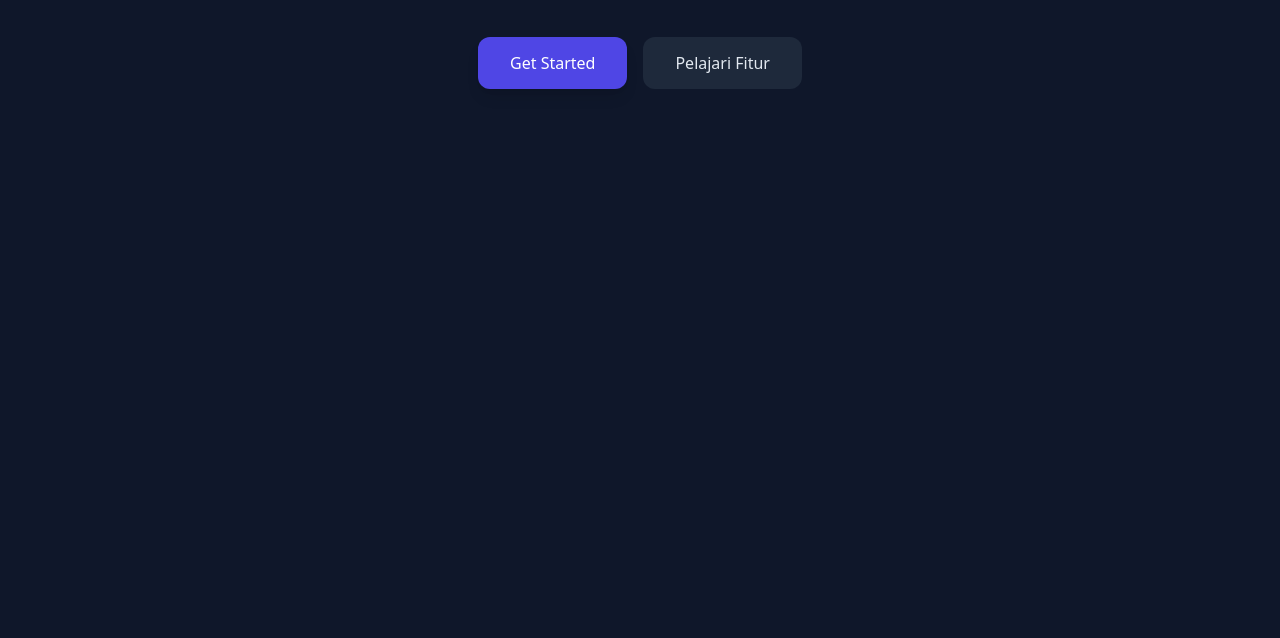
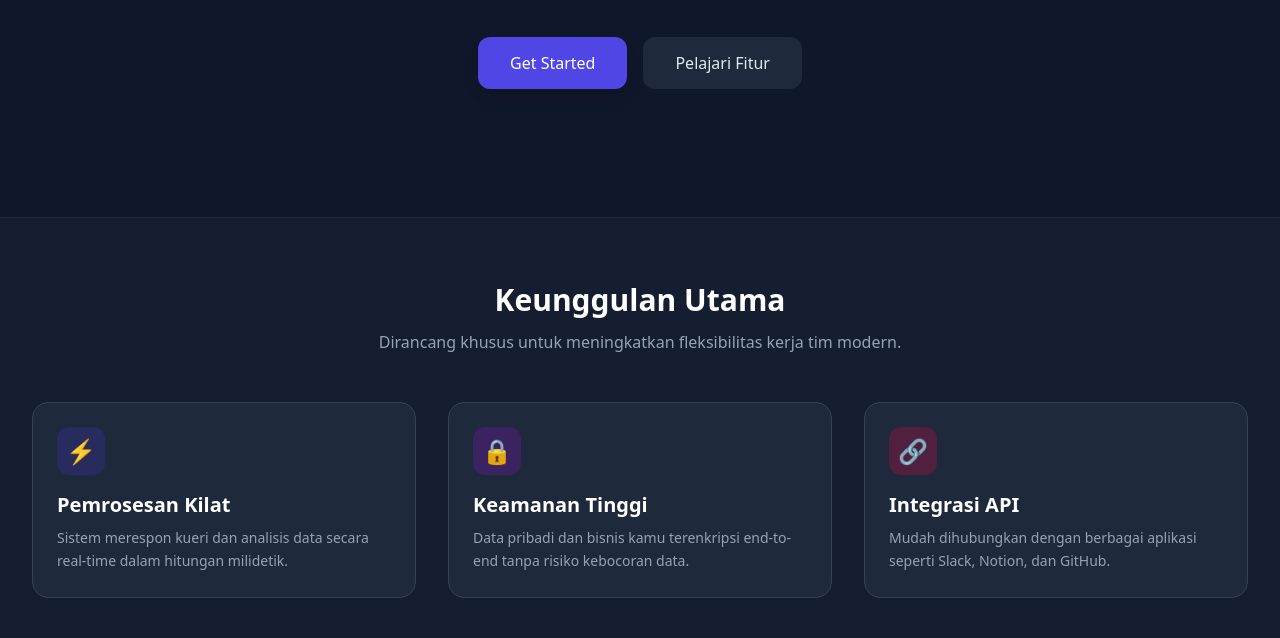
Before and after one commit to giovinodestiawan-tech/MP_Giovino_Destiawan, a plain HTML site: page index.html in a window 1280 px wide. Shown: the part 452-1090 px from the top of the page. Before the commit the page ends 800 px from the top, so only its background shows below. Drawn offline with nearby package versions, Linux system fonts and the light colour scheme.

Commit message:
Menambahkan feature section dengan grid responsif

```diff
--- a/index.html
+++ b/index.html
@@ -107,5 +107,82 @@
         </div>
     </section>
 
+    <!-- 3. FEATURE SECTION (Grid 3 Kolom Responsif) -->
+    <section id="features" class="py-16 bg-slate-100/70 dark:bg-slate-800/40 border-y border-slate-200 dark:border-slate-800">
+
+        <div class="max-w-7xl mx-auto px-4 sm:px-6 lg:px-8">
+
+            <!-- Judul Section -->
+            <div class="text-center max-w-2xl mx-auto mb-12">
+
+                <h2 class="text-3xl font-bold text-slate-900 dark:text-white">
+                    Keunggulan Utama
+                </h2>
+
+                <p class="mt-3 text-slate-600 dark:text-slate-400">
+                    Dirancang khusus untuk meningkatkan fleksibilitas kerja tim modern.
+                </p>
+
+            </div>
+
+            <!-- Grid Layout: 1 Kolom Mobile, 3 Kolom Desktop -->
+            <div class="grid grid-cols-1 md:grid-cols-3 gap-8">
+
+                <!-- Card Fitur 1 -->
+                <div class="p-6 bg-white dark:bg-slate-800 rounded-2xl border border-slate-200 dark:border-slate-700 shadow-sm hover:shadow-md transition">
+
+                    <div class="w-12 h-12 flex items-center justify-center rounded-xl bg-indigo-100 dark:bg-indigo-900/50 text-indigo-600 dark:text-indigo-400 text-2xl mb-4">
+                        ⚡
+                    </div>
+
+                    <h3 class="text-xl font-bold text-slate-900 dark:text-white mb-2">
+                        Pemrosesan Kilat
+                    </h3>
+
+                    <p class="text-slate-600 dark:text-slate-400 text-sm leading-relaxed">
+                        Sistem merespon kueri dan analisis data secara real-time dalam hitungan milidetik.
+                    </p>
+
+                </div>
+
+                <!-- Card Fitur 2 -->
+                <div class="p-6 bg-white dark:bg-slate-800 rounded-2xl border border-slate-200 dark:border-slate-700 shadow-sm hover:shadow-md transition">
+
+                    <div class="w-12 h-12 flex items-center justify-center rounded-xl bg-purple-100 dark:bg-purple-900/50 text-purple-600 dark:text-purple-400 text-2xl mb-4">
+                        🔒
+                    </div>
+
+                    <h3 class="text-xl font-bold text-slate-900 dark:text-white mb-2">
+                        Keamanan Tinggi
+                    </h3>
+
+                    <p class="text-slate-600 dark:text-slate-400 text-sm leading-relaxed">
+                        Data pribadi dan bisnis kamu terenkripsi end-to-end tanpa risiko kebocoran data.
+                    </p>
+
+                </div>
+
+                <!-- Card Fitur 3 -->
+                <div class="p-6 bg-white dark:bg-slate-800 rounded-2xl border border-slate-200 dark:border-slate-700 shadow-sm hover:shadow-md transition">
+
+                    <div class="w-12 h-12 flex items-center justify-center rounded-xl bg-pink-100 dark:bg-pink-900/50 text-pink-600 dark:text-pink-400 text-2xl mb-4">
+                        🔗
+                    </div>
+
+                    <h3 class="text-xl font-bold text-slate-900 dark:text-white mb-2">
+                        Integrasi API
+                    </h3>
+
+                    <p class="text-slate-600 dark:text-slate-400 text-sm leading-relaxed">
+                        Mudah dihubungkan dengan berbagai aplikasi seperti Slack, Notion, dan GitHub.
+                    </p>
+
+                </div>
+
+            </div>
+        </div>
+    </section>
+
+
 </body>
 </html>
```
